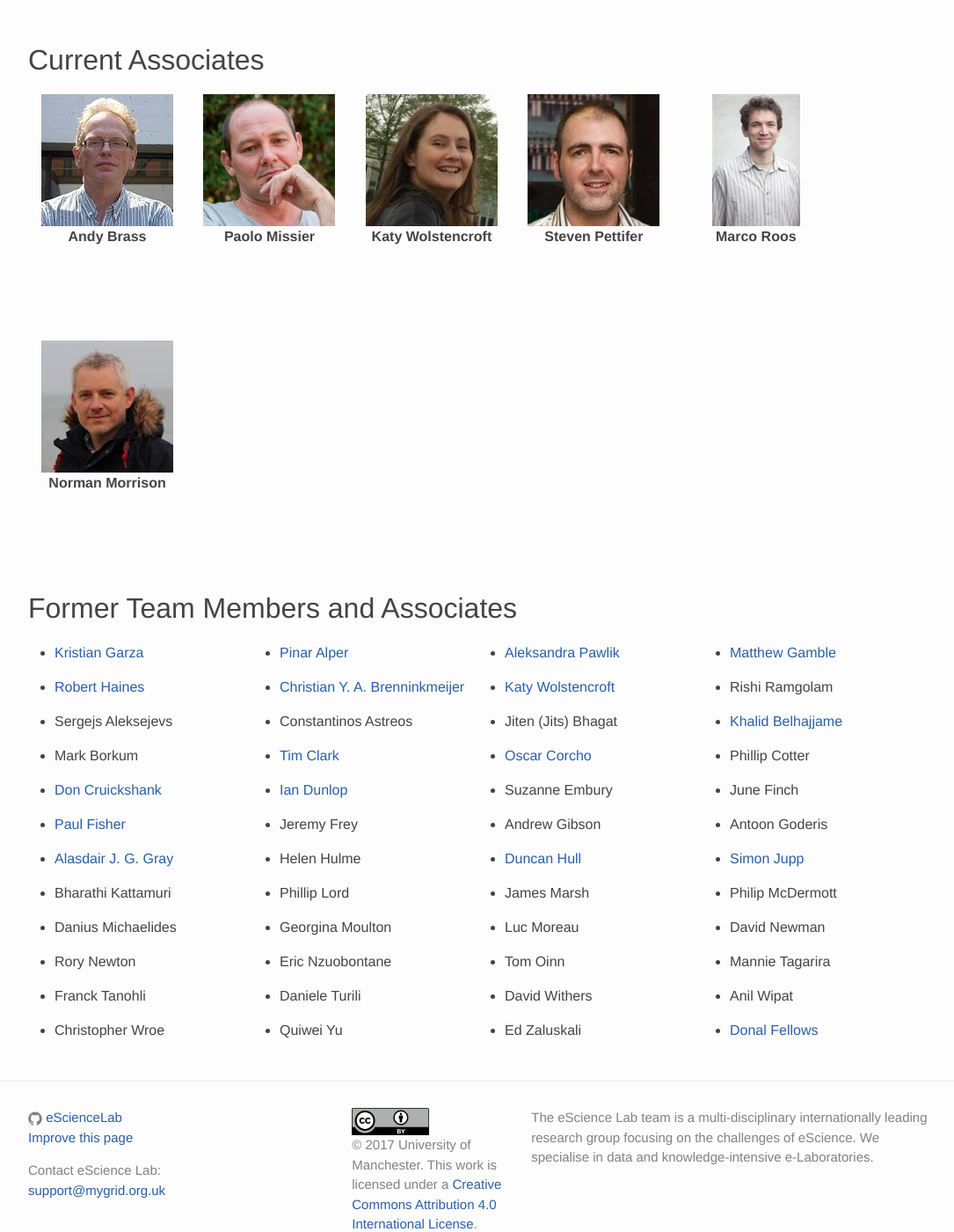
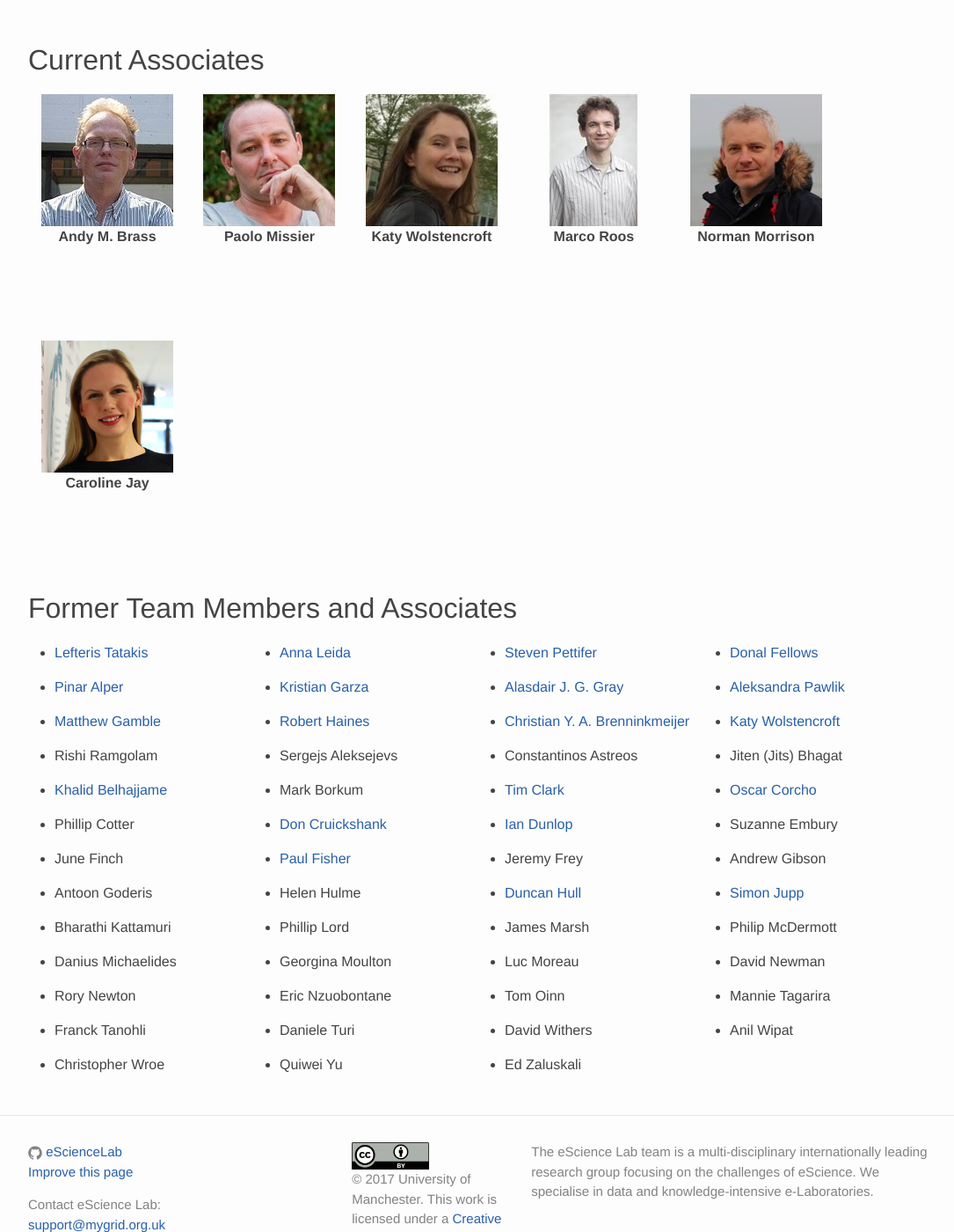
Before and after one commit to eScienceLab/eScienceLab.github.io, a Jekyll site: the page built from people.md, in a window 1280 px wide and 1400 px high, scrolled down 1390 px. Shown: the whole window at 88% size, without its empty margins (68-1153 px from the left). Built offline with Jekyll 4.4.1, drawn with Linux system fonts in a browser that asks for light colours; comment, search, counter and statistics services are not loaded; some of the changed lines change nothing that is shown; some of the changed text lies outside the part shown.

Commit message:
Rearranged/updated people
Now uses short-ORCID form in all columns so it's easier
to move up/down

```diff
--- a/people.md
+++ b/people.md
@@ -2,11 +2,13 @@
 layout: page
 title: People
 permalink: /people/
+
 head:
 - name: Professor Carole Goble
   orcid: 0000-0003-1219-2137
   img: carole-goble-sm.jpg
   role: Head
+
 staff:
 - name: Finn Bacall
   orcid: 0000-0002-0048-3300
@@ -16,10 +18,6 @@ staff:
   orcid: 0000-0002-2627-0231
   img: niall-beard-sm.jpg
   role: Scientific Web Technologist
-- name: Anna Leida
-  orcid: 0000-0002-5945-1709
-  img: anna-leida-sm.jpg
-  role: Senior Research Software Engineer
 - name: Aleksandra Nenadic
   orcid: 0000-0002-2269-3894
   img: aleks-nenadic-sm.jpg
@@ -48,79 +46,88 @@ staff:
   orcid: 0000-0003-3156-2105
   img: alan-williams-sm.jpg
   role: Senior Research Software Engineer
+
 phd:
-- name: Lefteris Tatakis
-  orcid: 0000-0001-5554-7634
-  img: lefteris-tatakis-sm.jpg
 - name: Catarina Martins
   orcid: 0000-0001-9021-8860
   img: catarina-martins-sm.jpg
+
 associate:
-- name: Andy Brass
-  orcid:
+- name: Andy M. Brass
+  orcid: 0000-0002-0389-7058
   url: http://www.manchester.ac.uk/research/andy.brass/personaldetails
   img: andy_brass-sm.jpg
 - name: Paolo Missier
-  orcid:
+  orcid: 0000-0002-0978-2446
   url: https://www.researchgate.net/profile/Paolo_Missier
   img: paolo-missier-sm.jpg
 - name: Katy Wolstencroft
   orcid: 0000-0002-1279-5133
   img: katy-wolstencroft-sm.jpg
-- name: Steven Pettifer
-  orcid: 0000-0002-1809-5621
-  img: steve-pettifer-sm.jpg
 - name: Marco Roos
   orcid: 0000-0002-8691-772X
   img: marco-roos-sm.jpg
 - name: Norman Morrison
   orcid: 0000-0003-1604-1512
   img: norman-morrison-sm.jpg
+- name: Caroline Jay
+  orcid: 0000-0002-6080-1382
+  img: caroline-jay-sm.jpg
+
 former:
+- name: Lefteris Tatakis
+  orcid: 0000-0001-5554-7634
+- name: Anna Leida
+  orcid: 0000-0002-5945-1709
+- name: Steven Pettifer
+  orcid: 0000-0002-1809-5621
+  img: steve-pettifer-sm.jpg
+- name: Donal Fellows
+  orcid: 0000-0002-9091-5938
+- name: Pinar Alper
+  orcid: 0000-0002-2224-0780
 - name: Kristian Garza
-  orcid: http://orcid.org/0000-0003-3484-6875
-- name: Pinar Alper
-  orcid: http://orcid.org/0000-0002-2224-0780
+  orcid: 0000-0003-3484-6875
+- name: Alasdair J. G. Gray
+  orcid: 0000-0002-5711-4872
 - name: Aleksandra Pawlik
-  orcid: http://orcid.org/0000-0001-8418-6735
+  orcid: 0000-0001-8418-6735
 - name: Matthew Gamble
-  orcid: http://orcid.org/0000-0003-4913-1485
+  orcid: 0000-0003-4913-1485
 - name: Robert Haines
-  orcid: http://orcid.org/0000-0002-9538-7919
+  orcid: 0000-0002-9538-7919
 - name: Christian Y. A. Brenninkmeijer
-  orcid: http://orcid.org/0000-0002-2937-7819
+  orcid: 0000-0002-2937-7819
 - name: Katy Wolstencroft
-  orcid: http://orcid.org/0000-0002-1279-5133
+  orcid: 0000-0002-1279-5133
 - name: Rishi Ramgolam
 - name: Sergejs Aleksejevs
 - name: Constantinos Astreos
 - name: Jiten (Jits) Bhagat
 - name: Khalid Belhajjame
-  orcid: http://orcid.org/0000-0001-6938-0820
+  orcid: 0000-0001-6938-0820
 - name: Mark Borkum
 - name: Tim Clark
-  orcid: http://orcid.org/0000-0003-4994-3803
+  orcid: 0000-0003-4994-3803
 - name: Oscar Corcho
-  orcid: http://orcid.org/0000-0002-9260-0753
+  orcid: 0000-0002-9260-0753
 - name: Phillip Cotter
 - name: Don Cruickshank
-  orcid: http://orcid.org/0000-0002-0777-0855
+  orcid: 0000-0002-0777-0855
 - name: Ian Dunlop
-  orcid: http://orcid.org/0000-0001-7066-3350
+  orcid: 0000-0001-7066-3350
 - name: Suzanne Embury
 - name: June Finch
 - name: Paul Fisher
-  orcid: http://orcid.org/0000-0003-1983-9204
+  orcid: 0000-0003-1983-9204
 - name: Jeremy Frey
 - name: Andrew Gibson
 - name: Antoon Goderis
-- name: Alasdair J. G. Gray
-  orcid: http://orcid.org/0000-0002-5711-4872
 - name: Helen Hulme
 - name: Duncan Hull
-  orcid: http://orcid.org/0000-0003-2387-503X
+  orcid: 0000-0003-2387-503X
 - name: Simon Jupp
-  orcid: http://orcid.org/0000-0002-0643-3144
+  orcid: 0000-0002-0643-3144
 - name: Bharathi Kattamuri
 - name: Phillip Lord
 - name: James Marsh
@@ -134,16 +141,12 @@ former:
 - name: Tom Oinn
 - name: Mannie Tagarira
 - name: Franck Tanohli
-- name: Daniele Turili
+- name: Daniele Turi
 - name: David Withers
 - name: Anil Wipat
 - name: Christopher Wroe
 - name: Quiwei Yu
 - name: Ed Zaluskali
-- name: Donal Fellows
-  orcid: 0000-0002-9091-5938
-  img: donal-fellows-sm.jpg
-  role: Senior Research Software Engineer
 ---
 
 ## Staff
@@ -189,7 +192,7 @@ former:
 
 {% for member in page.former %}
 {% if member.orcid %}
-- [{{member.name}}]({{member.orcid}})
+- [{{member.name}}](http://orcid.org/{{member.orcid}})
 {% else %}
 - {{ member.name }}
 {% endif %}
```
